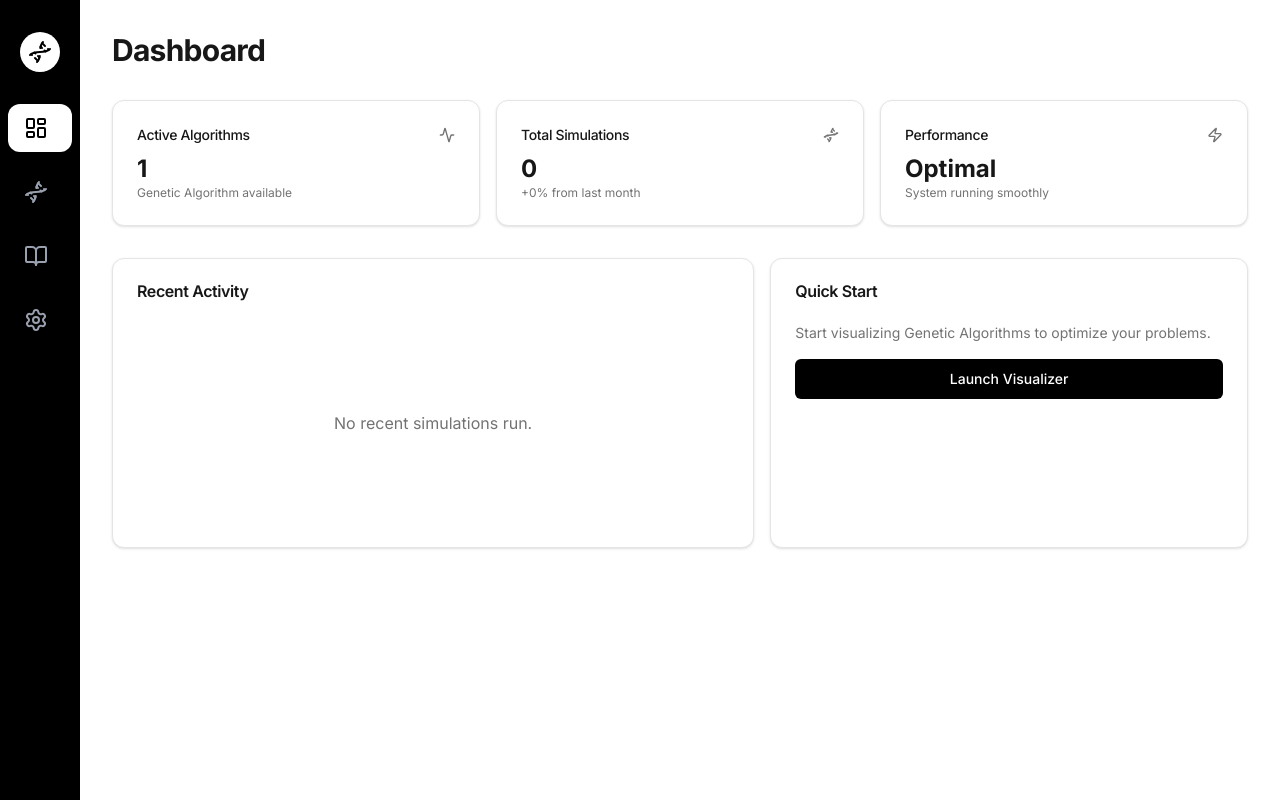
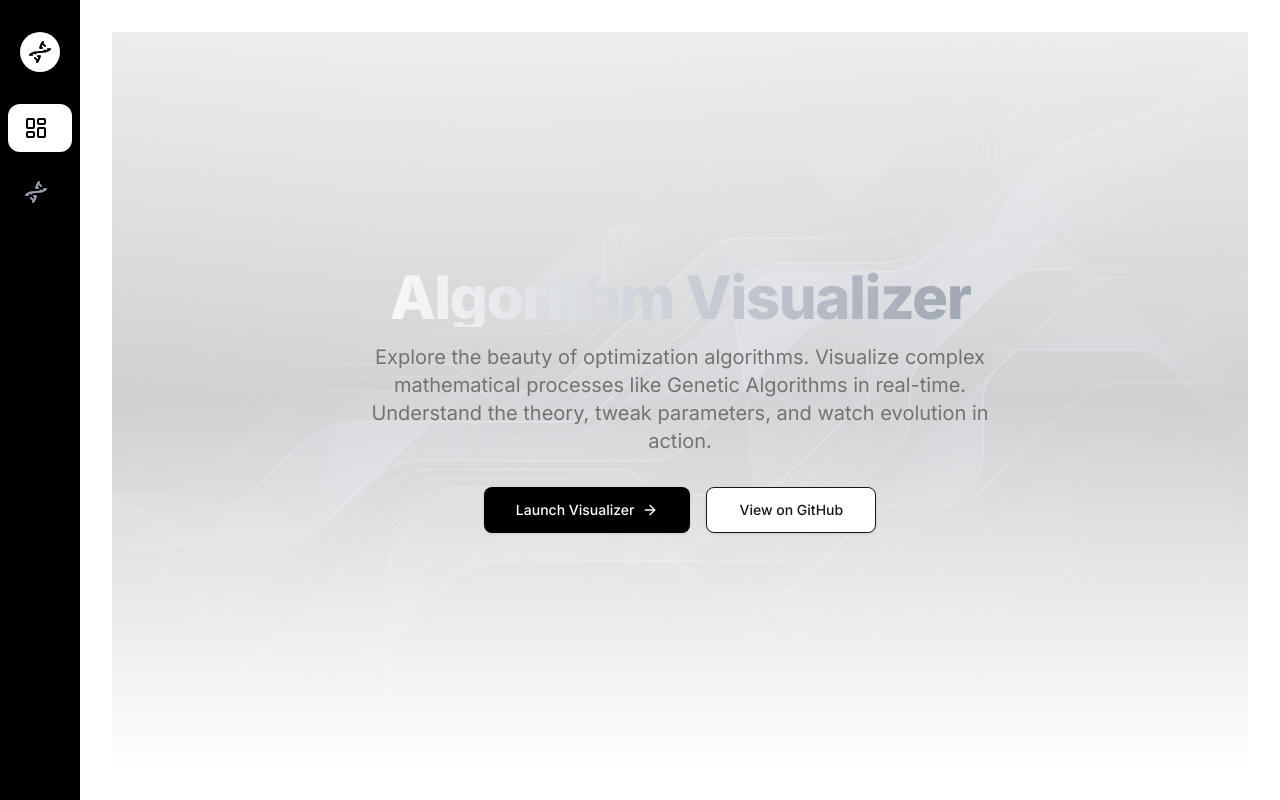
Before and after one commit to Ormon-huehuehue/Optimization-Tech-Visualizer, a Next.js app: page / in a window 1280 px wide. Built offline with nearby package versions, Linux system fonts and the light colour scheme.

Commit message:
updated the base page

```diff
--- a/src/app/page.tsx
+++ b/src/app/page.tsx
@@ -1,87 +1,50 @@
-import { Card, CardContent, CardHeader, CardTitle } from "@/components/ui/Card";
-import { Dna, Activity, Zap } from "lucide-react";
+import Link from "next/link";
+import Image from "next/image";
+import { ArrowRight } from "lucide-react";
 
 export default function Home() {
   return (
-    <div className="space-y-8">
-      <div className="flex items-center justify-between">
-        <h1 className="text-3xl font-bold tracking-tight">Dashboard</h1>
+    <div className="relative min-h-[calc(100vh-4rem)] flex flex-col items-center justify-center overflow-hidden">
+      {/* Background Image */}
+      <div className="absolute inset-0 z-0">
+        <Image
+          src="/images/landing_bg.png"
+          alt="Background"
+          fill
+          className="object-cover opacity-40"
+          priority
+        />
+        <div className="absolute inset-0 bg-gradient-to-b from-background/80 via-background/50 to-background" />
       </div>
 
-      <div className="grid gap-4 md:grid-cols-2 lg:grid-cols-3">
-        <Card>
-          <CardHeader className="flex flex-row items-center justify-between space-y-0 pb-2">
-            <CardTitle className="text-sm font-medium">
-              Active Algorithms
-            </CardTitle>
-            <Activity className="h-4 w-4 text-muted-foreground" />
-          </CardHeader>
-          <CardContent>
-            <div className="text-2xl font-bold">1</div>
-            <p className="text-xs text-muted-foreground">
-              Genetic Algorithm available
+      {/* Content */}
+      <div className="relative z-10 container px-4 md:px-6 flex flex-col items-center text-center space-y-8">
+        <div className="space-y-4 max-w-3xl">
+          <h1 className="text-4xl font-extrabold tracking-tight lg:text-6xl bg-clip-text text-transparent bg-gradient-to-r from-white to-gray-400">
+            Algorithm Visualizer
+          </h1>
+          <p className="text-xl text-muted-foreground max-w-[42rem] mx-auto">
+            Explore the beauty of optimization algorithms. Visualize complex mathematical processes like Genetic Algorithms in real-time. Understand the theory, tweak parameters, and watch evolution in action.
           </p>
-          </CardContent>
-        </Card>
-        <Card>
-          <CardHeader className="flex flex-row items-center justify-between space-y-0 pb-2">
-            <CardTitle className="text-sm font-medium">
-              Total Simulations
-            </CardTitle>
-            <Dna className="h-4 w-4 text-muted-foreground" />
-          </CardHeader>
-          <CardContent>
-            <div className="text-2xl font-bold">0</div>
-            <p className="text-xs text-muted-foreground">
-              +0% from last month
-            </p>
-          </CardContent>
-        </Card>
-        <Card>
-          <CardHeader className="flex flex-row items-center justify-between space-y-0 pb-2">
-            <CardTitle className="text-sm font-medium">
-              Performance
-            </CardTitle>
-            <Zap className="h-4 w-4 text-muted-foreground" />
-          </CardHeader>
-          <CardContent>
-            <div className="text-2xl font-bold">Optimal</div>
-            <p className="text-xs text-muted-foreground">
-              System running smoothly
-            </p>
-          </CardContent>
-        </Card>
         </div>
 
-      <div className="grid gap-4 md:grid-cols-2 lg:grid-cols-7">
-        <Card className="col-span-4">
-          <CardHeader>
-            <CardTitle>Recent Activity</CardTitle>
-          </CardHeader>
-          <CardContent>
-            <div className="h-[200px] flex items-center justify-center text-muted-foreground">
-              No recent simulations run.
-            </div>
-          </CardContent>
-        </Card>
-        <Card className="col-span-3">
-          <CardHeader>
-            <CardTitle>Quick Start</CardTitle>
-          </CardHeader>
-          <CardContent>
-            <div className="space-y-4">
-              <p className="text-sm text-muted-foreground">
-                Start visualizing Genetic Algorithms to optimize your problems.
-              </p>
-              <a
+        <div className="flex flex-col sm:flex-row gap-4">
+          <Link
             href="/genetic-algorithm"
-                className="inline-flex items-center justify-center rounded-md text-sm font-medium ring-offset-background transition-colors focus-visible:outline-none focus-visible:ring-2 focus-visible:ring-ring focus-visible:ring-offset-2 disabled:pointer-events-none disabled:opacity-50 bg-primary text-primary-foreground hover:bg-primary/90 h-10 px-4 py-2 w-full"
+            className="inline-flex items-center justify-center rounded-lg bg-primary px-8 py-3 text-sm font-medium text-primary-foreground shadow transition-colors hover:bg-primary/90 focus-visible:outline-none focus-visible:ring-1 focus-visible:ring-ring"
           >
             Launch Visualizer
-              </a>
+            <ArrowRight className="ml-2 h-4 w-4" />
+          </Link>
+          <Link
+            href="https://github.com"
+            target="_blank"
+            rel="noreferrer"
+            className="inline-flex items-center justify-center rounded-lg border border-input bg-background px-8 py-3 text-sm font-medium shadow-sm transition-colors hover:bg-accent hover:text-accent-foreground focus-visible:outline-none focus-visible:ring-1 focus-visible:ring-ring"
+          >
+            View on GitHub
+          </Link>
         </div>
-          </CardContent>
-        </Card>
       </div>
     </div>
   );
--- a/src/components/layout/Sidebar.tsx
+++ b/src/components/layout/Sidebar.tsx
@@ -14,8 +14,6 @@ import {
 const navigation = [
   { name: "Dashboard", href: "/", icon: LayoutDashboard },
   { name: "Genetic Algorithm", href: "/genetic-algorithm", icon: Dna },
-  { name: "Documentation", href: "/docs", icon: BookOpen },
-  { name: "Settings", href: "/settings", icon: Settings },
 ];
 
 export function Sidebar() {
```
Also changed, not shown: public/images/landing_bg.png (added). Lines whose indentation alone changed are shown as unchanged.
